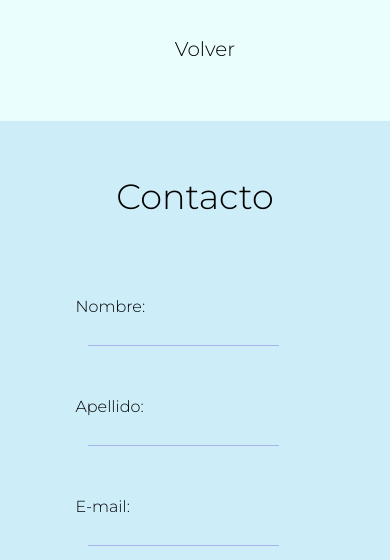
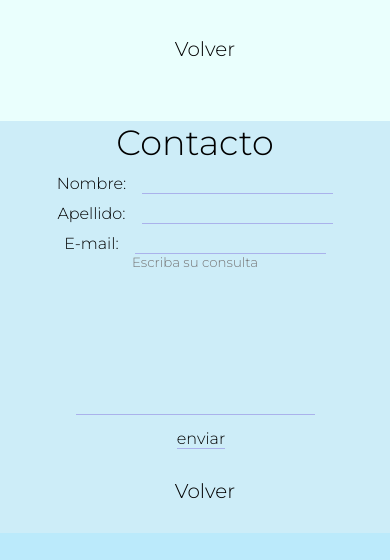
Before and after one commit to didiodidi/aplicando-sass, a website: page index.html in a window 390 px wide. Shown: the part 4743-5303 px from the top of the page. Drawn offline with Linux system fonts and the light colour scheme; a web font is replaced by a local one.

Commit message:
responsive en contactos

```diff
--- a/scss/base/_responsive.scss
+++ b/scss/base/_responsive.scss
@@ -59,10 +59,12 @@
     }
 
     .contacto {
-        display: flex;
-        flex-direction: column;
-        justify-content: center;
-        align-items: center;
+        .contact-form{
+            display: flex;
+            flex-direction: column;
+            justify-content: center;
+            align-items: center;
+        }
     }
 
 }
```
Also changed, not shown: css/style.css, 1 other file.
